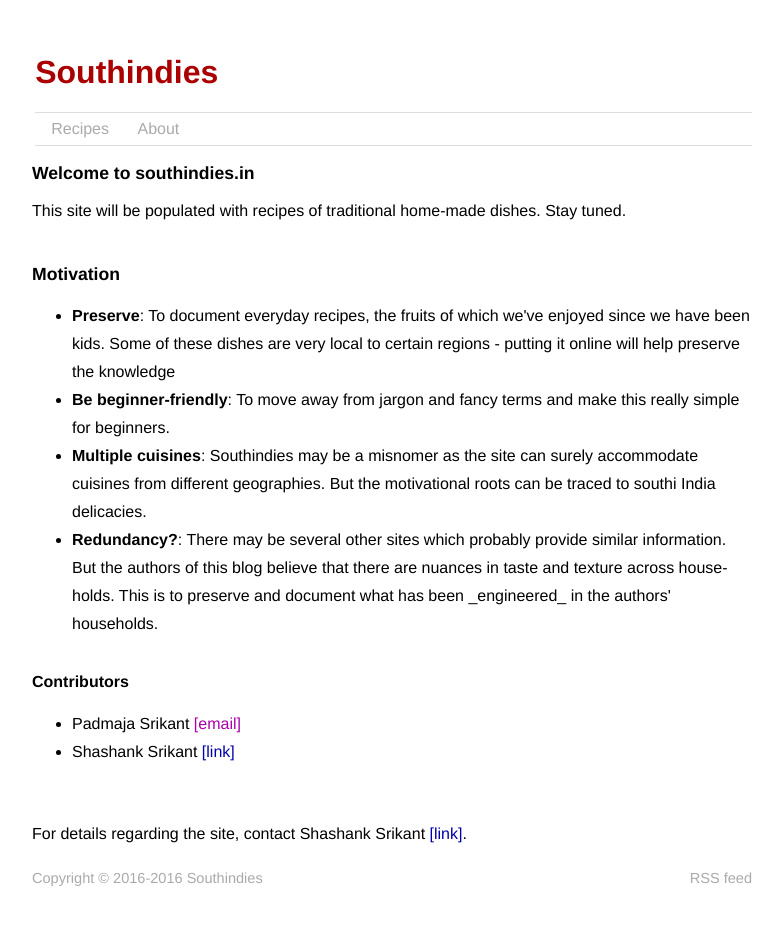
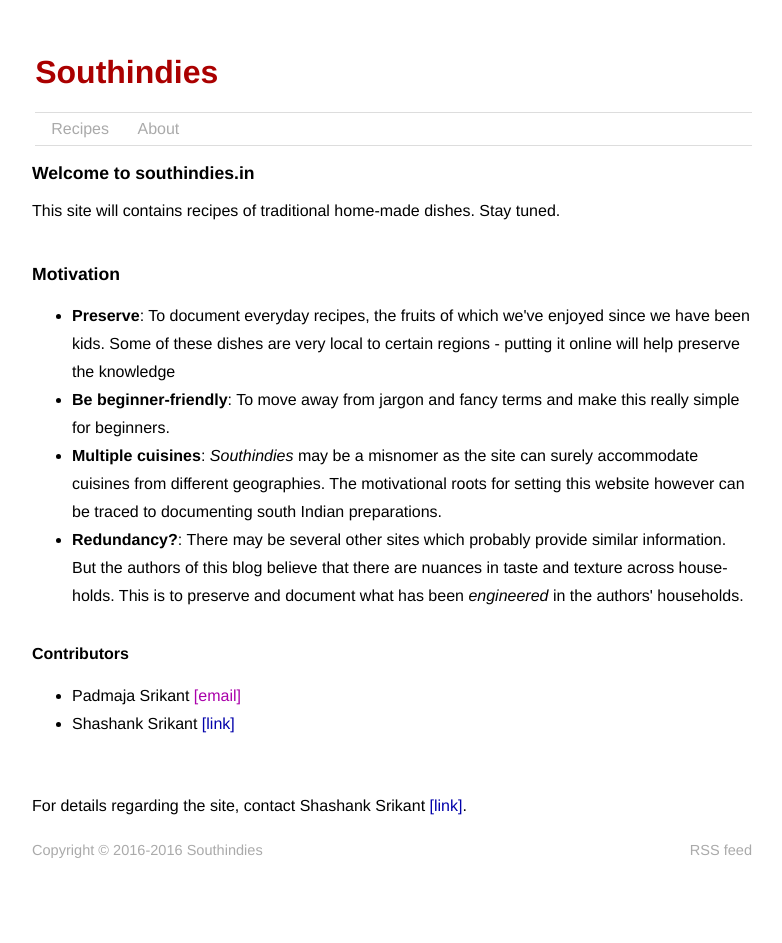
Before and after one commit to shashank-srikant/southindies, a Jekyll site: the page built from index.html, in a window 1280 px wide. Shown: the whole page, without its empty margins (248-1030 px from the left). Built offline with Jekyll 4.4.1, drawn with Linux system fonts in a browser that asks for light colours; after the commit the page ends 915 px from its top, so only the background shows below that.

Commit message:
changes to landing text.

```diff
--- a/index.html
+++ b/index.html
@@ -8,15 +8,15 @@ title: index
 {% endfor %}
 
 <h2>Welcome to southindies.in</h2>
-This site will be populated with recipes of traditional home-made dishes. Stay tuned.
+This site will contains recipes of traditional home-made dishes. Stay tuned.
 <br/><br/>
 
 <h2>Motivation</h2>
 <ul>
 <li><b>Preserve</b>: To document everyday recipes, the fruits of which we've enjoyed since we have been kids. Some of these dishes are very local to certain regions - putting it online will help preserve the knowledge</li>
 <li><b>Be beginner-friendly</b>: To move away from jargon and fancy terms and make this really simple for beginners.</li>
-<li><b>Multiple cuisines</b>: Southindies may be a misnomer as the site can surely accommodate cuisines from different geographies. But the motivational roots can be traced to southi India delicacies.</li>
-<li><b>Redundancy?</b>: There may be several other sites which probably provide similar information. But the authors of this blog believe that there are nuances in taste and texture across house-holds. This is to preserve and document what has been _engineered_ in the authors' households.</li>
+<li><b>Multiple cuisines</b>: <i>Southindies</i> may be a misnomer as the site can surely accommodate cuisines from different geographies. The motivational roots for setting this website however can be traced to documenting south Indian preparations.</li>
+<li><b>Redundancy?</b>: There may be several other sites which probably provide similar information. But the authors of this blog believe that there are nuances in taste and texture across house-holds. This is to preserve and document what has been <i>engineered</i> in the authors' households.</li>
 </ul>
 
 <b>Contributors</b>
```
